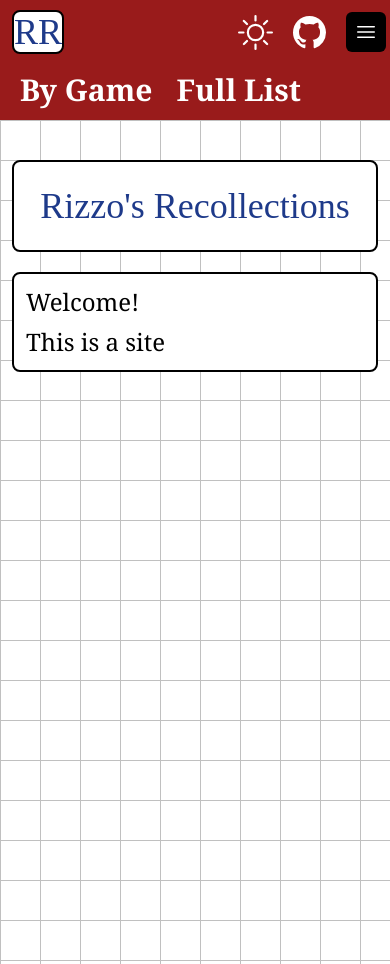
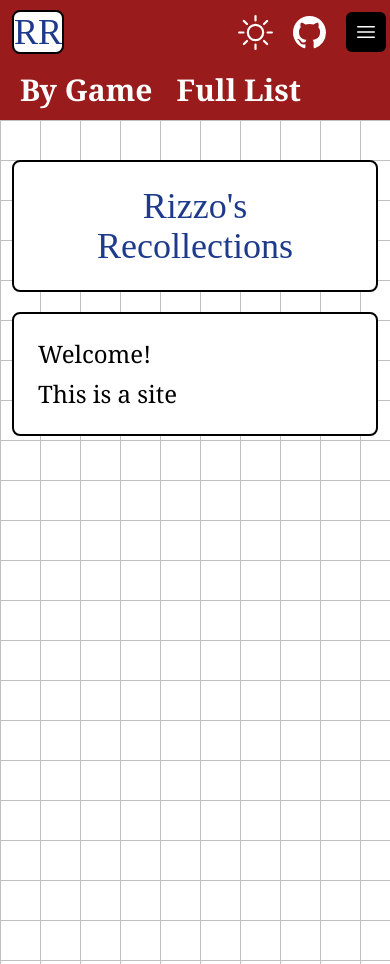
Before and after one commit to cjbagley/rizzo-rocks, a SvelteKit app: page / in a window 390 px wide. Built offline with nearby package versions, Linux system fonts and the light colour scheme; a web font is replaced by a local one.

Commit message:
[WIP] Tweaking layout/game page

```diff
--- a/src/components/content.svelte
+++ b/src/components/content.svelte
@@ -6,13 +6,13 @@
 <main class="space-y-5 pt-10">
 	{#if header}
 		<div
-			class="bg-white dark:bg-black border-2 rounded-lg border-black dark:border-zinc-400 mx-3 xl:mx-auto max-w-7xl"
+			class="bg-white dark:bg-black border-2 rounded-lg border-black dark:border-zinc-400 mx-3 xl:mx-auto max-w-7xl px-5"
 		>
 			<Header {header} />
 		</div>
 	{/if}
 	<div
-		class="text-2xl bg-white dark:bg-black border-2 space-y-2 rounded-lg border-black dark:border-zinc-400 p-3 mx-3 xl:mx-auto max-w-7xl"
+		class="text-2xl bg-white dark:bg-black border-2 space-y-2 rounded-lg border-black dark:border-zinc-400 mx-3 xl:mx-auto p-6 lg:max-w-7xl"
 	>
 		<slot />
 	</div>
--- a/src/routes/browse/games/+page.svelte
+++ b/src/routes/browse/games/+page.svelte
@@ -1,6 +1,6 @@
 <script>
 	import Content from '../../../components/content.svelte';
-	import GameImage from '../../../components/game-image.svelte';
+	import GameLink from '../../../components/game-link.svelte';
 </script>
 
 <svelte:head>
@@ -8,13 +8,8 @@
 </svelte:head>
 
 <Content header="Browse Games">
-	<div class="mx-auto max-w-2xl px-4 py-16 sm:px-6 sm:py-24 lg:max-w-7xl lg:px-8">
-		<div class="grid grid-cols-1 gap-x-6 gap-y-10 sm:grid-cols-2 lg:grid-cols-4 xl:gap-x-8">
-			<GameImage />
-			<GameImage />
-			<GameImage />
-			<GameImage />
-			<GameImage />
-		</div>
+	<div class="grid grid-cols-1 gap-x-6 gap-y-10 sm:grid-cols-2 lg:grid-cols-4 xl:gap-x-8">
+		<GameLink />
+		<GameLink />
 	</div>
 </Content>
```
Also changed, not shown: src/components/game-link.svelte (renamed from src/components/game-image.svelte).
